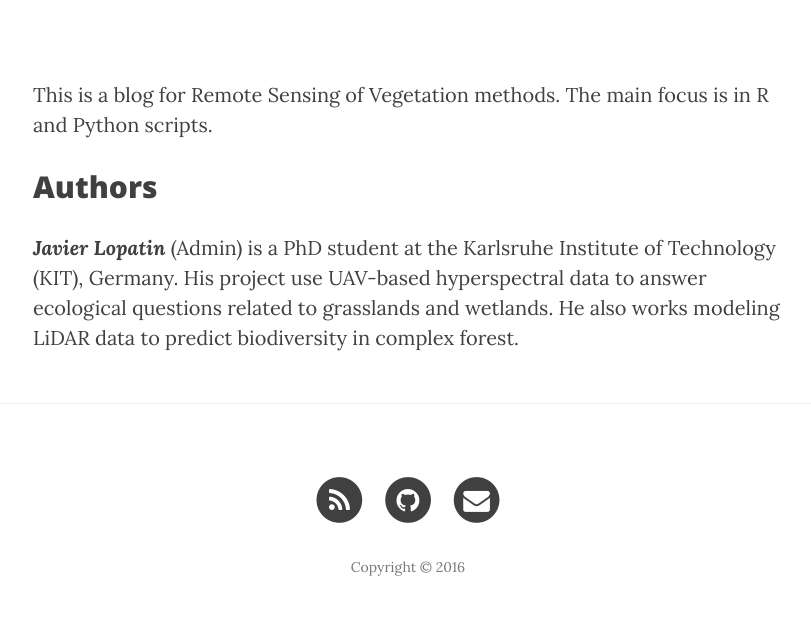
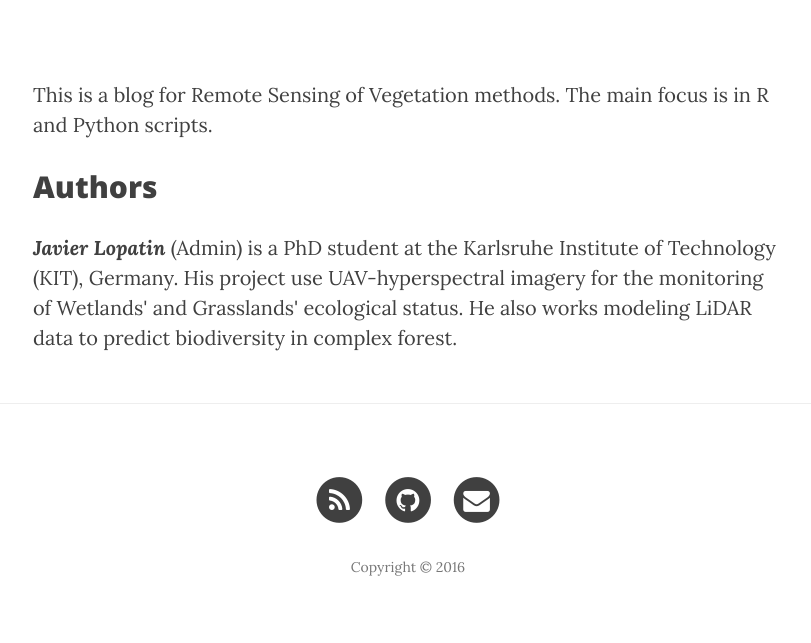
Before and after one commit to Remote-Sensing-of-Vegetation/Remote-Sensing-of-Vegetation.github.io, a Jekyll site: the page built from 01_about.html, in a window 1280 px wide. Shown: the part 422-1065 px from the top of the page, without its empty margins (232-1043 px from the left). Built offline with Jekyll 4.4.1, drawn with Linux system fonts in a browser that asks for light colours; nearby versions of some CDN libraries.

Commit message:
Update 01_about.html

```diff
--- a/01_about.html
+++ b/01_about.html
@@ -11,5 +11,5 @@ and Python scripts. </p>
 <h2>Authors</h2>
 
 <p> <strong><i>Javier Lopatin</i></strong> (Admin) is a PhD student at the Karlsruhe Institute of Technology (KIT), Germany.
-His project use UAV-based hyperspectral data to answer ecological questions related to grasslands and wetlands.
+His project use UAV-hyperspectral imagery for the monitoring of Wetlands' and Grasslands' ecological status.
 He also works modeling LiDAR data to predict biodiversity in complex forest. <p/>
```
